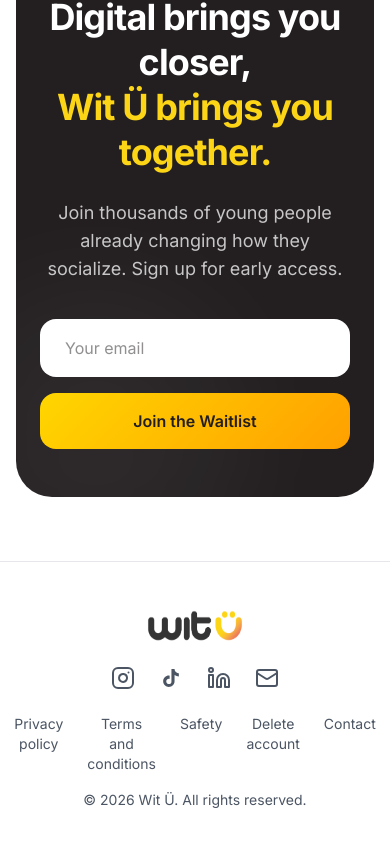
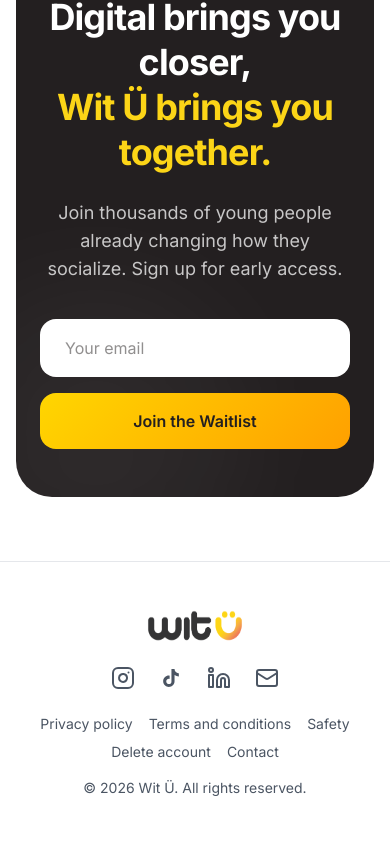
Before and after one commit to JuliLaterza/WitU_Landing, a Next.js app: page / in a window 390 px wide. Shown: the part 3792-4638 px from the top of the page. Built offline with nearby package versions, Linux system fonts and the light colour scheme.

Commit message:
fix items

```diff
--- a/src/app/page.tsx
+++ b/src/app/page.tsx
@@ -161,7 +161,7 @@
       events: "Events",
       howItWorks: "How it works",
       safety: "Safety",
-      addEvent: "I want to add my event",
+      addEvent: "Add my event",
       waitlist: "Join the Waitlist",
       switchLabel: "Switch language to Spanish",
       switchButton: "🇪🇸 ES",
@@ -920,7 +920,7 @@
             </a>
           </div>
 
-          <div className="flex justify-center space-x-6 mb-4 text-sm">
+          <div className="flex flex-wrap justify-center gap-x-4 gap-y-2 sm:gap-x-6 mb-4 px-2 text-sm text-center">
             <Link href="/privacidad" className="text-gray-600 hover:text-gray-900 transition-colors">
               {t.footer.privacy}
             </Link>
```
